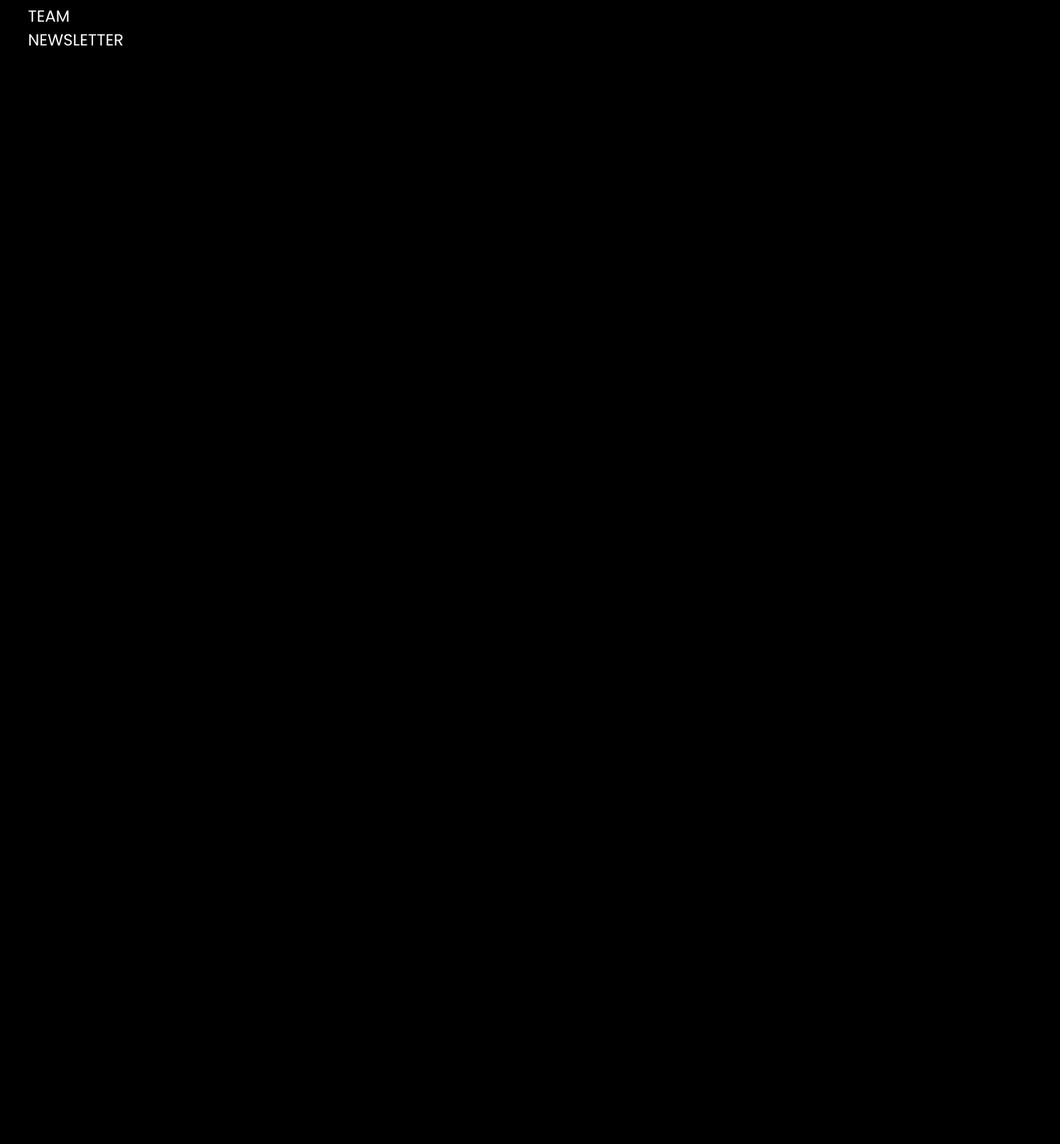
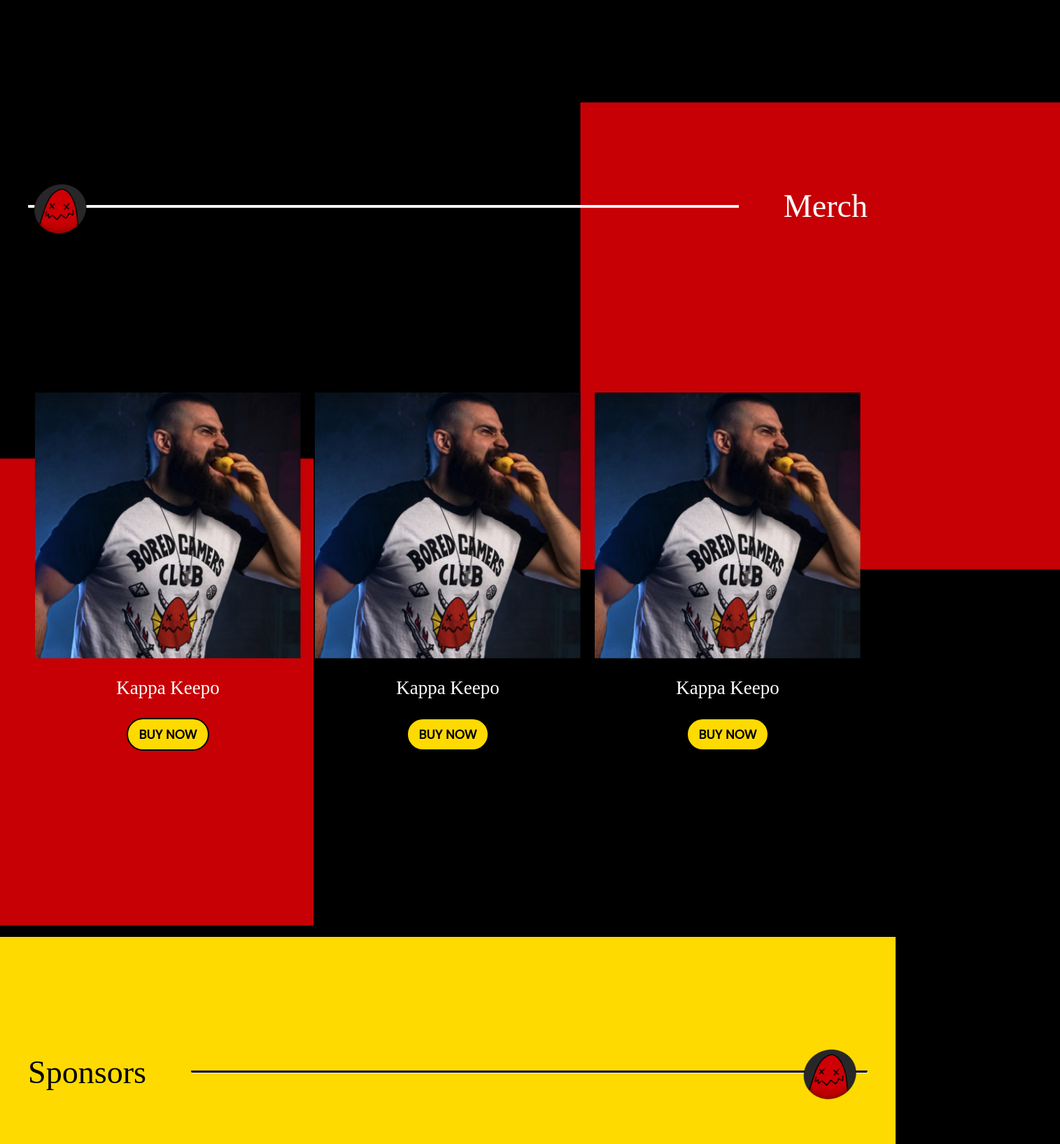
Before and after one commit to ionpetro/boredgamers-website, a Next.js app: page / in a window 1280 px wide. Shown: the part 1605-3240 px from the top of the page at 70% size, 1515 px wide, since content can reach past the window. Before the commit the page ends 1679 px from the top, so only its background shows below. Built offline with nearby package versions, Linux system fonts and the light colour scheme.

Commit message:
Add sponsors

```diff
--- a/src/app/globals.css
+++ b/src/app/globals.css
@@ -6,7 +6,9 @@
     display: flex;
 
     align-items: center;
-    margin: auto;
+    flex-direction: column;
+    align-items: center;
+    justify-content: center;
     font-size: 1.2em;
 }
 
--- a/src/app/page.js
+++ b/src/app/page.js
@@ -3,7 +3,7 @@
 
 export default function Home() {
   return (
-    <main>
+    <main className={styles.wrapper}>
 
       <nav className={styles.navbar}>
         <Image src="/images/red-line.png" width={280} height={30} />
@@ -81,11 +81,57 @@
       </section>
 
       {/* ESHOP */}
-      <section>eshop</section>
+      <section className={styles.eshop}>
+
+        <Image src="/images/rec.png" width={700} height={700} className={styles.rectRight} />
+        <Image src="/images/rec.png" width={700} height={700} className={styles.rectLeft} />
+        <div className={styles.eshopHead}>
+          <Image src="/images/grey-man.png" width={100} height={100} className={styles.eshopImage} />
+          <hr />
+          <h2>Merch</h2>
+        </div>
+        <div className={styles.products}>
+          <div className={styles.product}>
+            <Image src="/images/product.png" width={380} height={380} />
+            <h3>Kappa Keepo</h3>
+            <a className={styles.button}>BUY NOW</a>
+          </div>
+          <div className={styles.product}>
+            <Image src="/images/product.png" width={380} height={380} />
+            <h3>Kappa Keepo</h3>
+            <a className={styles.button}>BUY NOW</a>
+          </div>
+          <div className={styles.product}>
+            <Image src="/images/product.png" width={380} height={380} />
+            <h3>Kappa Keepo</h3>
+            <a className={styles.button}>BUY NOW</a>
+          </div>
+        </div>
+      </section>
+
 
 
       {/* SPONSORS */}
-      <section>SPONSORS</section>
+      <section className={styles.sponsorsWrapper}>
+        <div className={styles.sponsors}>
+          <div className={styles.sponsorsHead}>
+            <h2>Sponsors</h2>
+            <hr />
+            <Image src="/images/grey-man.png" width={100} height={100} className={styles.eshopImage} />
+          </div>
+          <div className={styles.sponsorsMain}>
+
+            <iframe width="560" height="315" src="https://www.youtube.com/embed/CcICbmnnsSw?si=aowO4OB3pQZLUfc1" title="YouTube video player" frameborder="0" allow="accelerometer; autoplay; clipboard-write; encrypted-media; gyroscope; picture-in-picture; web-share" allowfullscreen></iframe>
+
+            <iframe width="560" height="315" src="https://www.youtube.com/embed/9vJMNwCiBls?si=6_t-cTSml-df3R1P" title="YouTube video player" frameborder="0" allow="accelerometer; autoplay; clipboard-write; encrypted-media; gyroscope; picture-in-picture; web-share" allowfullscreen></iframe>
+
+            <iframe width="560" height="315" src="https://www.youtube.com/embed/V6ZRnmGUE9g?si=f_Pzm6jnKr3DyGNL" title="YouTube video player" frameborder="0" allow="accelerometer; autoplay; clipboard-write; encrypted-media; gyroscope; picture-in-picture; web-share" allowfullscreen></iframe>
+
+            <iframe width="560" height="315" src="https://www.youtube.com/embed/FvKu0culHjw?si=DURKMsR4oWjA4HOO" title="YouTube video player" frameborder="0" allow="accelerometer; autoplay; clipboard-write; encrypted-media; gyroscope; picture-in-picture; web-share" allowfullscreen></iframe>
+          </div>
+        </div>
+
+      </section>
 
 
       {/* TEAM */}
--- a/src/app/page.module.scss
+++ b/src/app/page.module.scss
@@ -1,8 +1,15 @@
 @import '../styles/variables.scss';
+
+.wrapper {
+    display: flex;
+    flex-direction: column;
+    align-items: center;
+    justify-content: center;
+}
 
 .navbar {
     padding: 32px;
-    max-width: 1200px;
+    width: 1200px;
     display: flex;
     justify-content: space-between;
     align-items: center;
@@ -70,8 +77,9 @@
     display: flex;
     align-items: center;
     text-align: center;
+    padding: 80px 0;
     max-width: 1200px;
-    padding-bottom: 120px;
+    margin-bottom: 180px;
 
     &>:nth-child(1) {
         margin-left: -32px;
@@ -100,8 +108,130 @@
 
     span {
         font-family: 'Gagalin';
-        font-size: 1.3em;
+        font-size: 1em;
         font-weight: 100;
         margin-left: 12px;
     }
 }
+
+.eshop {
+    position: relative;
+    width: 1200px;
+    padding: 64px 0;
+}
+
+
+.eshopImage {
+    margin-top: -64px;
+    transform: rotate(-24deg);
+}
+
+
+.eshopHead {
+    display: flex;
+    position: relative;
+    align-items: center;
+    justify-content: center;
+
+    hr {
+        border-top: 3px solid white;
+        width: 100%;
+        margin-right: 64px;
+    }
+
+    img {
+        position: absolute;
+        top: 80px;
+        left: 0;
+    }
+}
+
+.products {
+    margin: 120px 0;
+    padding: 82px 0;
+    display: grid;
+    grid-template-columns: 1fr 1fr 1fr;
+
+    * {
+        z-index: 9999;
+    }
+}
+
+.product {
+    margin: auto;
+    display: flex;
+    flex-direction: column;
+    align-items: center;
+}
+
+.rectRight {
+    position: absolute;
+    right: -275px;
+    top: -36px;
+}
+
+.rectLeft {
+    position: absolute;
+    left: -292px;
+    bottom: 0px;
+}
+
+.button {
+    padding: 8px 16px;
+    background-color: $yellow;
+    color: black;
+    border-radius: 24px;
+    border: 2px solid black;
+    font-size: 18px;
+    font-weight: bold;
+
+    cursor: pointer;
+
+    &:hover {
+        background-color: rgba($yellow, .8);
+    }
+}
+
+.sponsorsWrapper {
+    padding: 64px 0;
+    width: 100vw;
+    background-color: $yellow;
+}
+
+.sponsors {
+    position: relative;
+    padding: 64px 0;
+    max-width: 1200px;
+    margin: auto;
+}
+
+.sponsorsHead {
+    display: flex;
+    position: relative;
+    align-items: center;
+    justify-content: center;
+    margin-bottom: 64px;
+
+    h2 {
+        color: black;
+
+    }
+
+    hr {
+        border-top: 3px solid black;
+        width: 100%;
+        margin-left: 64px;
+    }
+
+    img {
+        position: absolute;
+        top: 80px;
+        right: 0;
+    }
+}
+
+.sponsorsMain {
+    display: grid;
+    grid-template-columns: 1fr 1fr;
+    gap: 48px;
+}
```
Also changed, not shown: public/images/product.png (added), public/images/rec.png (added).
